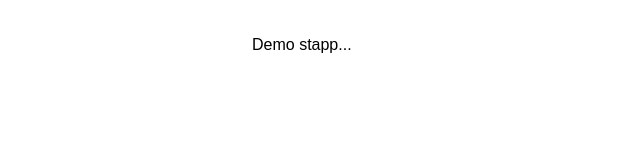
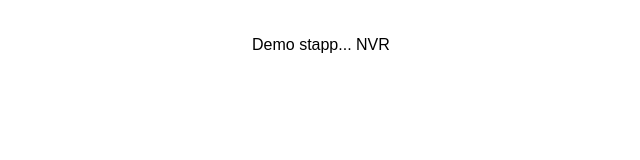
Before and after one commit to trivinoa/stapp-wap, a website: page src/index.html in a window 1280 px wide. Shown: the full height of the page, 68-708 px from the left. Drawn offline with Linux system fonts and the light colour scheme.

Commit message:
Update index.html

```diff
--- a/src/index.html
+++ b/src/index.html
@@ -10,7 +10,7 @@
 
 <body>
   <main>
-    <p>Demo stapp...</p>
+    <p>Demo stapp... NVR</p>
   </main>
 </body>
 
```
